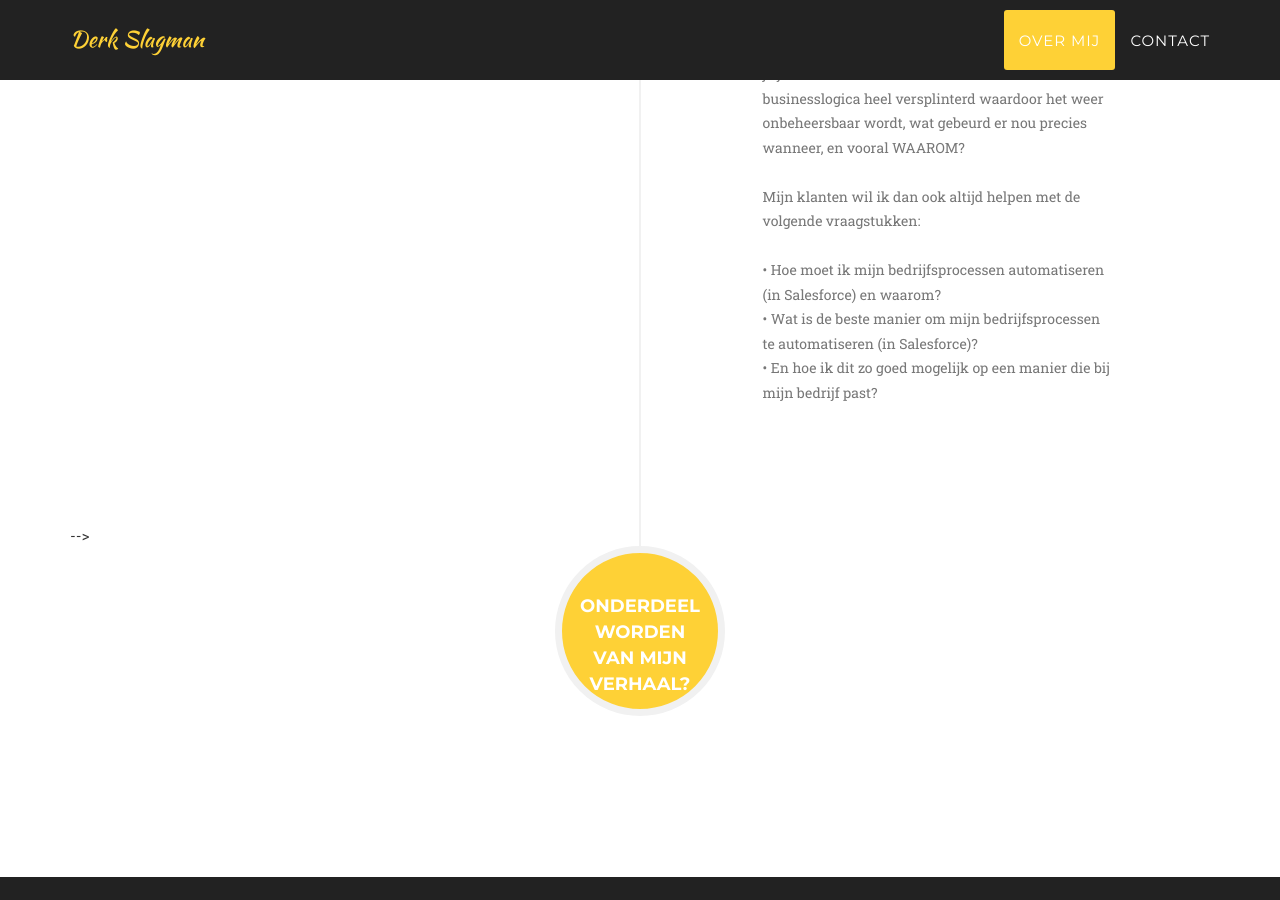
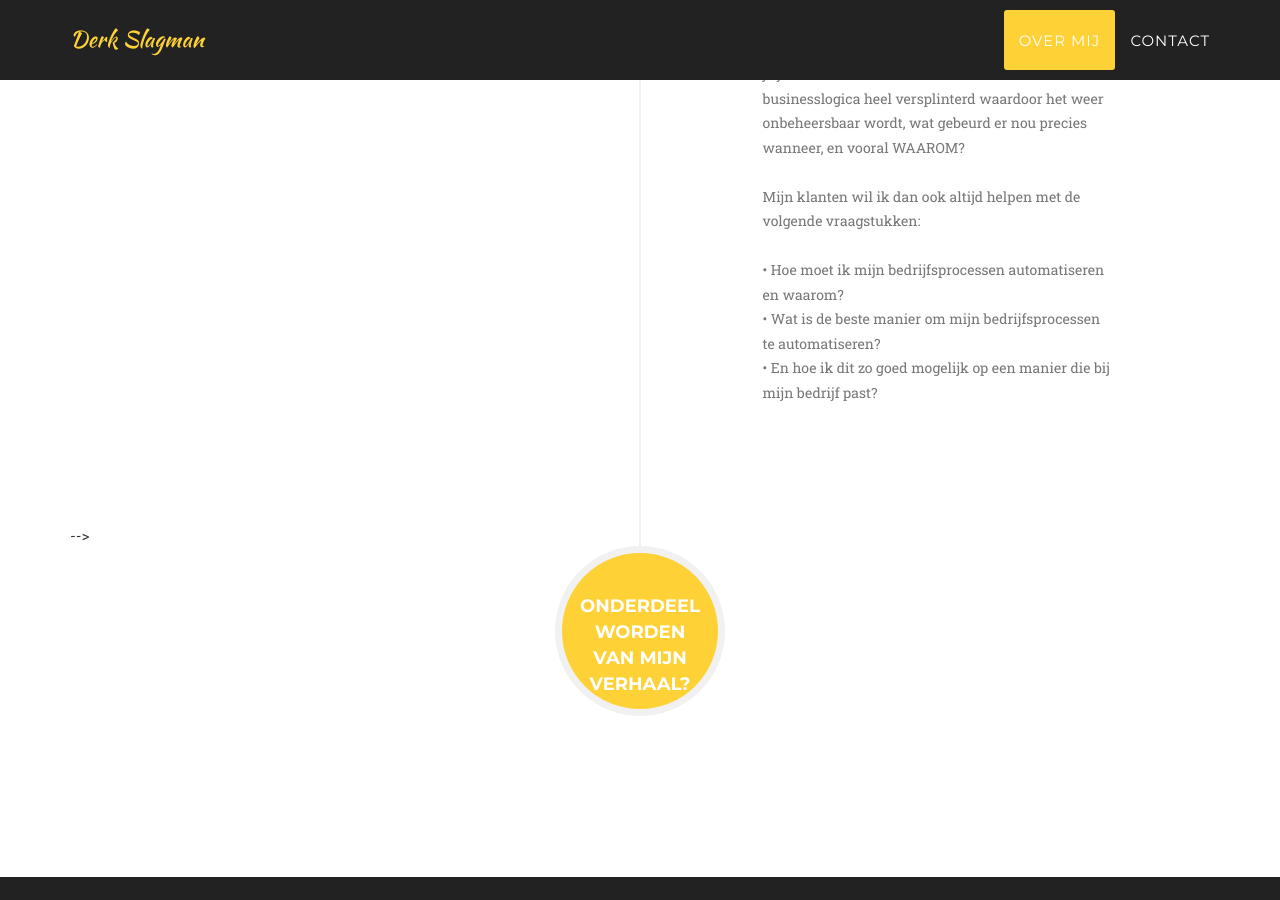
Before and after one commit to dslagman/dslagman.github.io, a Jekyll site: the page built from index.html, in a window 1280 px wide and 900 px high, scrolled down 3739 px. Built offline with Jekyll 4.4.1, drawn with Linux system fonts in a browser that asks for light colours; some web fonts are replaced.

Commit message:
removed salesforce word in my story

```diff
--- a/_includes/about.html
+++ b/_includes/about.html
@@ -112,8 +112,8 @@
                                         </br></br>
                                         Mijn klanten wil ik dan ook altijd helpen met de volgende vraagstukken:
                                         </br></br>
-                                        •	Hoe moet ik mijn bedrijfsprocessen automatiseren (in Salesforce) en waarom?</br>
-                                        •	Wat is de beste manier om mijn bedrijfsprocessen te automatiseren (in Salesforce)?</br>
+                                        •	Hoe moet ik mijn bedrijfsprocessen automatiseren en waarom?</br>
+                                        •	Wat is de beste manier om mijn bedrijfsprocessen te automatiseren?</br>
                                         •	En hoe ik dit zo goed mogelijk op een manier die bij mijn bedrijf past?
                                     </p>
                                 </div>
```
